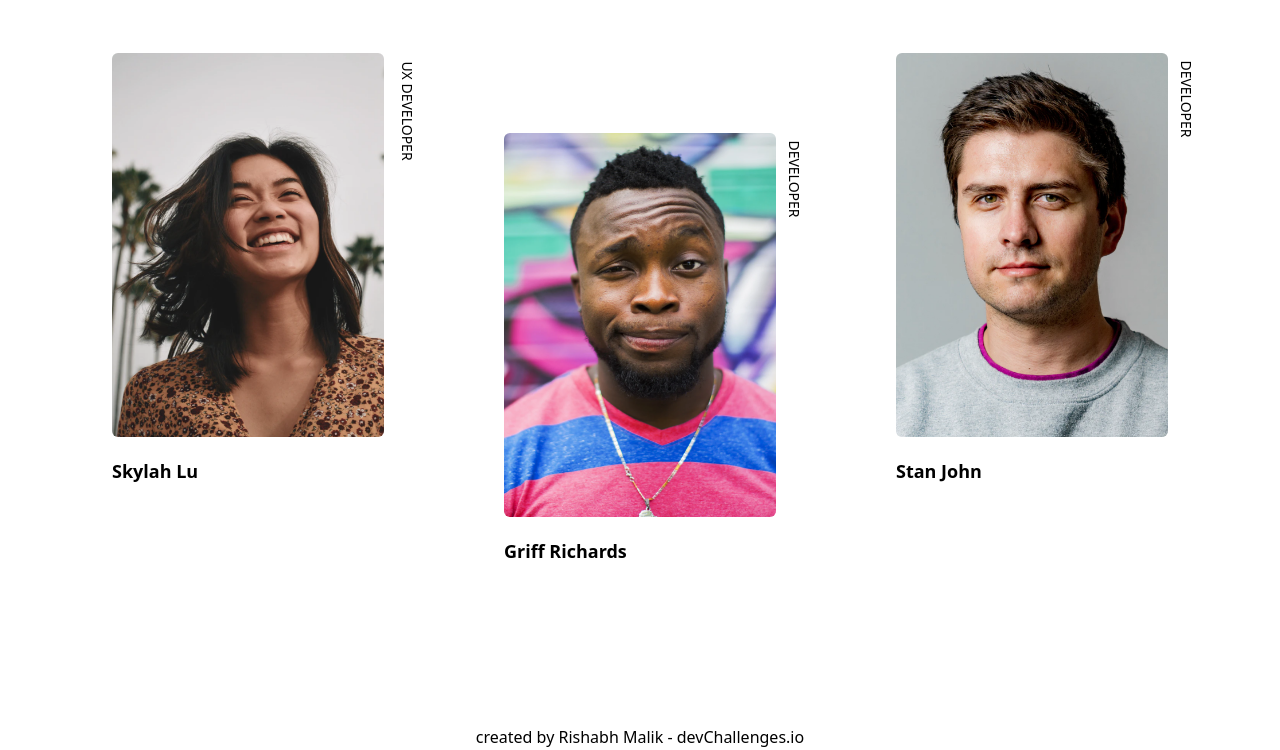
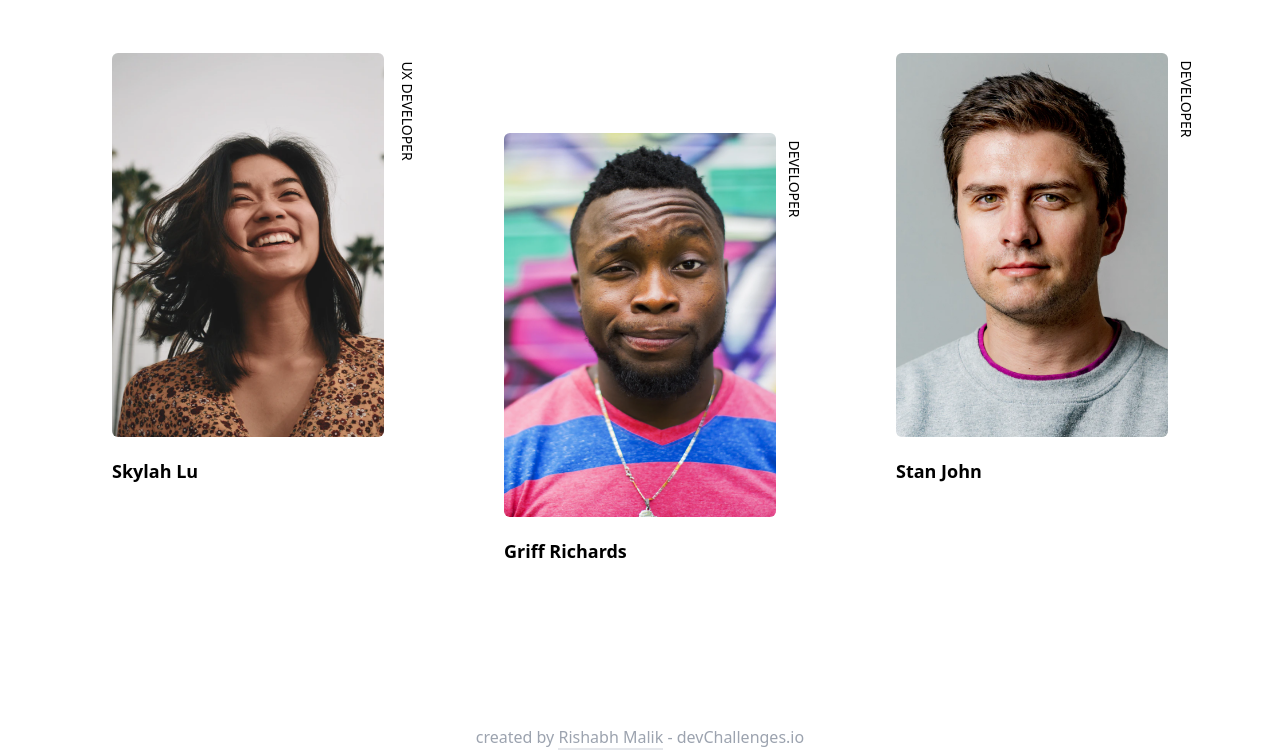
Before and after one commit to Ri5ha6h/TeamPage, a website built with Vite: page index.html in a window 1280 px wide. Shown: the part 791-1541 px from the top of the page. Built offline with nearby package versions, Linux system fonts and the light colour scheme.

Commit message:
made some corrections

```diff
--- a/index.html
+++ b/index.html
@@ -164,9 +164,16 @@
         </div>
       </div>
       <div class="mt-40 text-center">
-        <p>
-          created by Rishabh Malik -
-          devChallenges.io
+        <p class="text-gray-400">
+          created by
+          <a
+            class="border-b-2"
+            href="https://devchallenges.io/portfolio/Ri5ha6h"
+            target="_blank"
+          >
+            Rishabh Malik</a
+          >
+          - devChallenges.io
         </p>
       </div>
     </div>
```
